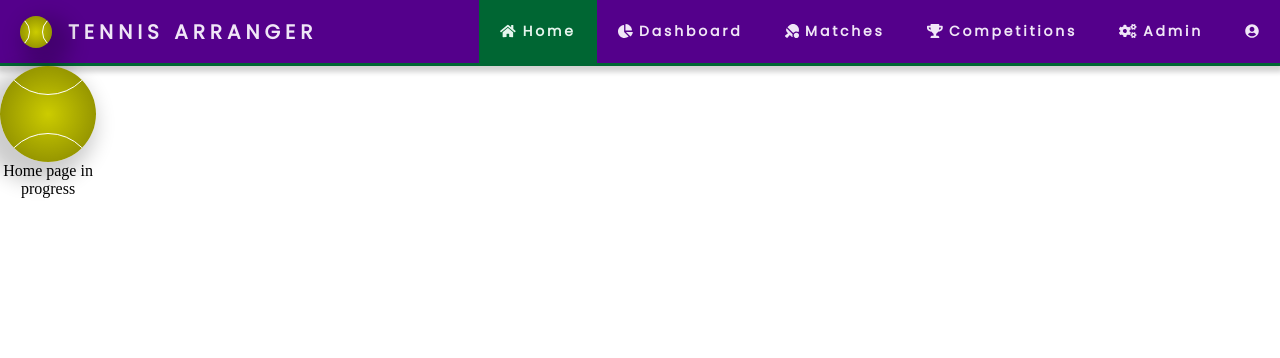
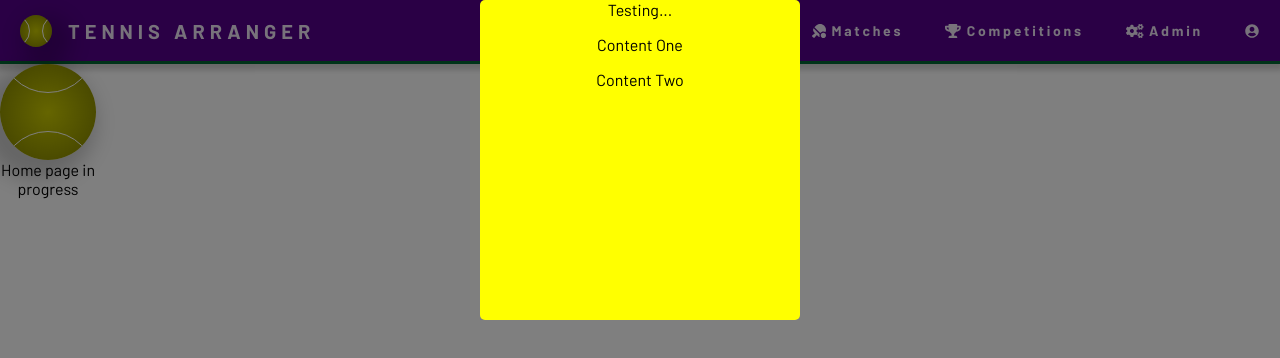
Before and after one commit to JustinRickard/TennisMatchArranger, an Angular app in the folder frontend/portal/: page /home in a window 1280 px wide. Shown: the top 358 px of the page. Built offline with nearby package versions, Linux system fonts and the light colour scheme.

Commit message:
Start adding custom modal

```diff
--- a/frontend/portal/src/app/app.module.ts
+++ b/frontend/portal/src/app/app.module.ts
@@ -20,6 +20,7 @@ import { RoleDetailsComponent } from './admin/roles/role-details/role-details.co
 import { BallComponent } from './shared/ball/ball.component';
 import { LoaderComponent } from './shared/loader/loader.component';
 import { LeagueTableComponent } from './dashboard/league-table/league-table.component';
+import { ModalComponent } from './shared/modal/modal.component';
 
 @NgModule({
   declarations: [
@@ -36,7 +37,8 @@ import { LeagueTableComponent } from './dashboard/league-table/league-table.comp
     RoleDetailsComponent,
     BallComponent,
     LoaderComponent,
-    LeagueTableComponent
+    LeagueTableComponent,
+    ModalComponent
   ],
   imports: [
     BrowserModule,
--- a/frontend/portal/src/app/home/home.component.html
+++ b/frontend/portal/src/app/home/home.component.html
@@ -1 +1,6 @@
 <loader message="Home page in progress" className="medium"></loader>
+
+<app-modal [show]="true" header="Testing...">
+    <ng-content select="[content-1]"></ng-content>
+    <ng-content select="[content-2]"></ng-content>
+</app-modal>
--- /dev/null
+++ b/frontend/portal/src/app/shared/modal/modal.component.html
@@ -0,0 +1,12 @@
+<div class="modal-container">
+    <div class="overlay {{show ? 'active' : ''}}"></div>
+    <div class="modal-dialog">
+        <div class="modal-header">
+            {{header}}
+        </div>
+        <div class="modal-content">
+            <p content-1 select="content-1">Content One</p>
+            <p content-2 select="content-2">Content Two</p>
+        </div>
+    </div>
+</div>
--- /dev/null
+++ b/frontend/portal/src/app/shared/modal/modal.component.scss
@@ -0,0 +1,38 @@
+@import "../../../global-styles/variables.scss";
+
+.modal-container {
+    display: flex;
+    flex-direction: row;
+    align-items: center;
+    justify-content: center;
+    .overlay {
+        position: fixed; /* Sit on top of the page content */
+        display: none; /* Hidden by default */
+        width: 100%;
+        height: 100%;
+        top: 0;
+        left: 0;
+        right: 0;
+        bottom: 0;
+        background-color: rgba(0,0,0,0.5);
+        z-index: $z-index-modal-overlay;
+        cursor: pointer;
+        &.active {
+            display: block;
+        }
+    }
+
+.modal-dialog {
+    position: fixed;
+    z-index: $z-index-modal-content;
+    width: 20rem; // TODO: make less static
+    height: 20rem;
+    background-color: yellow;
+    border-radius: 5px;
+
+    .modal-content {
+
+
+    }
+}
+}
--- /dev/null
+++ b/frontend/portal/src/app/shared/modal/modal.component.ts
@@ -0,0 +1,19 @@
+import { Component, OnInit, Input } from '@angular/core';
+
+@Component({
+  selector: 'app-modal',
+  templateUrl: './modal.component.html',
+  styleUrls: ['./modal.component.scss']
+})
+export class ModalComponent implements OnInit {
+
+  @Input() header:string;
+  @Input() show:boolean;
+
+  constructor(){
+  }
+
+  ngOnInit() {
+  }
+
+}
--- /dev/null
+++ b/frontend/portal/src/global-styles/variables.scss
@@ -0,0 +1,8 @@
+$color-primary: rgb(84,0,139);
+$color-secondary: rgb(0,102,51);
+
+$text-color-lightest-primary: rgb(240, 230, 247);
+$text-color-lightest-secondary: rgb(229, 245, 237);;
+
+$z-index-modal-overlay: 2;
+$z-index-modal-content: 3;
--- a/frontend/portal/src/index.html
+++ b/frontend/portal/src/index.html
@@ -8,6 +8,7 @@
   <meta name="viewport" content="width=device-width, initial-scale=1">
   <link rel="icon" type="image/x-icon" href="favicon.ico">
   <link href="https://fonts.googleapis.com/css?family=Poppins&display=swap" rel="stylesheet">
+  <link href="https://fonts.googleapis.com/css?family=Barlow:400,700&display=swap" rel="stylesheet">
 </head>
 <body>
   <app-root></app-root>
--- a/frontend/portal/src/styles.scss
+++ b/frontend/portal/src/styles.scss
@@ -1,4 +1,7 @@
 /* You can add global styles to this file, and also import other style files */
+
+@import "./global-styles/variables.scss";
+
 body {
     margin: 0;
 }
@@ -7,15 +10,16 @@ body {
         overflow-x: hidden;
     }
 }
+* {
+font-family: 'Barlow', sans-serif;
+}
 
-$color-primary: rgb(84,0,139);
-$color-secondary: rgb(0,102,51);
 
-$text-color-lightest-primary: rgb(240, 230, 247);
-$text-color-lightest-secondary: rgb(229, 245, 237);;
 
 .page-content {
     margin: 2rem;
 }
 
+
+
 @import "./global-styles/tables.scss";
```
Also changed, not shown: 1 other file (tests, documents, lock files or other folders).
